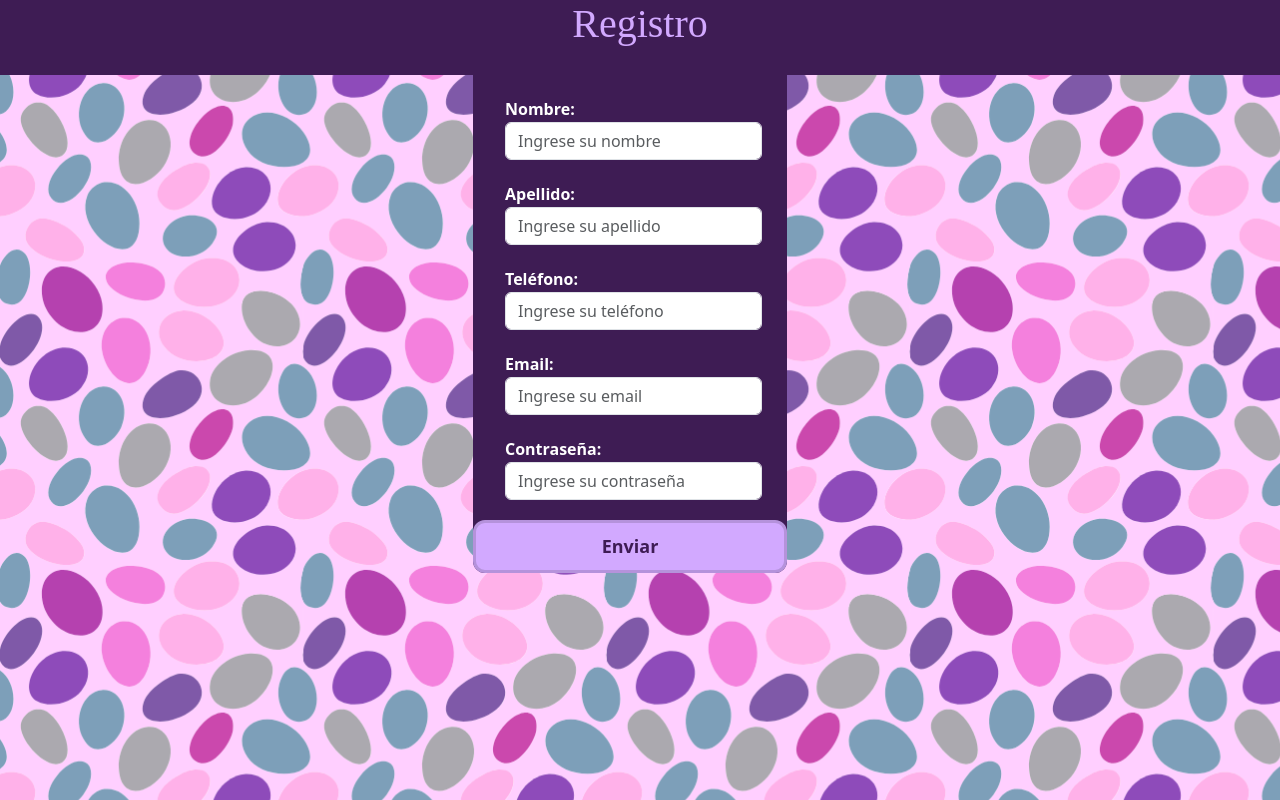
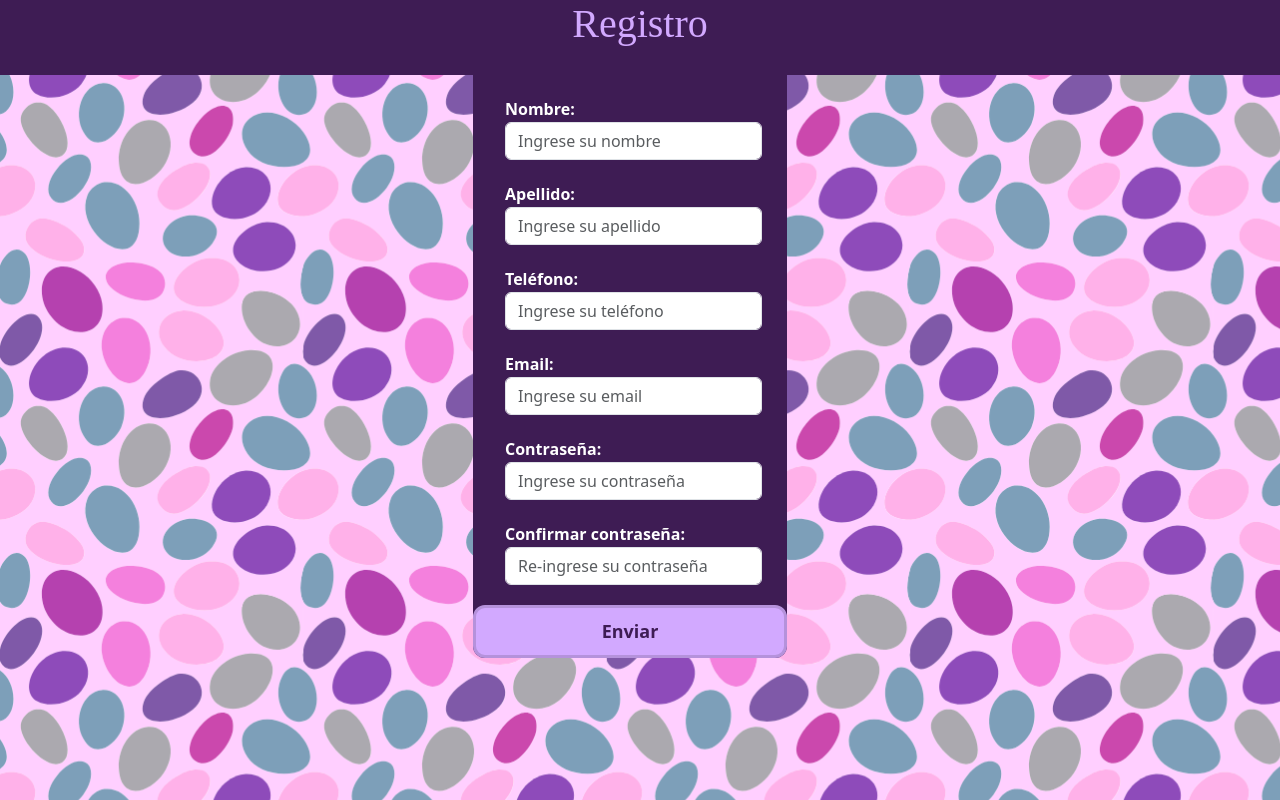
Before and after one commit to Caronila/FormReactJS, a React (Vite) app: page / in a window 1280 px wide. Built offline with nearby package versions, Linux system fonts and the light colour scheme; a web font is replaced by a local one.

Commit message:
Confirm password add

```diff
--- a/src/Components/Form.jsx
+++ b/src/Components/Form.jsx
@@ -13,7 +13,7 @@ export default function Form() {
   const [isSubmitted, setIsSubmitted] = useState(false);
   const [showSuccessMessage, setShowSuccessMessage] = useState(false);
 
-  const { nombre, apellido, email, phone, password } = formState;
+  const { nombre, apellido, email, phone, password, password2 } = formState;
 
   const onInputChange = (event) => {
     const { name, value } = event.target;
@@ -52,7 +52,7 @@ export default function Form() {
                 placeholder='Ingrese su nombre'
                 value={nombre}
                 onChange={onInputChange}
-                required
+                required='true'
               />
             </li>
             <li>
@@ -107,6 +107,19 @@ export default function Form() {
                 required
               />
             </li>
+            <li>
+              <label htmlFor='password2'>Confirmar contraseña:</label>
+              <input
+                type='password'
+                id='password2'
+                className='form-control'
+                name='password2'
+                placeholder='Re-ingrese su contraseña'
+                value={password2}
+                onChange={onInputChange}
+                required
+              />
+            </li>
           </ul>
           <button type='submit'>Enviar</button>
         </form>
```
